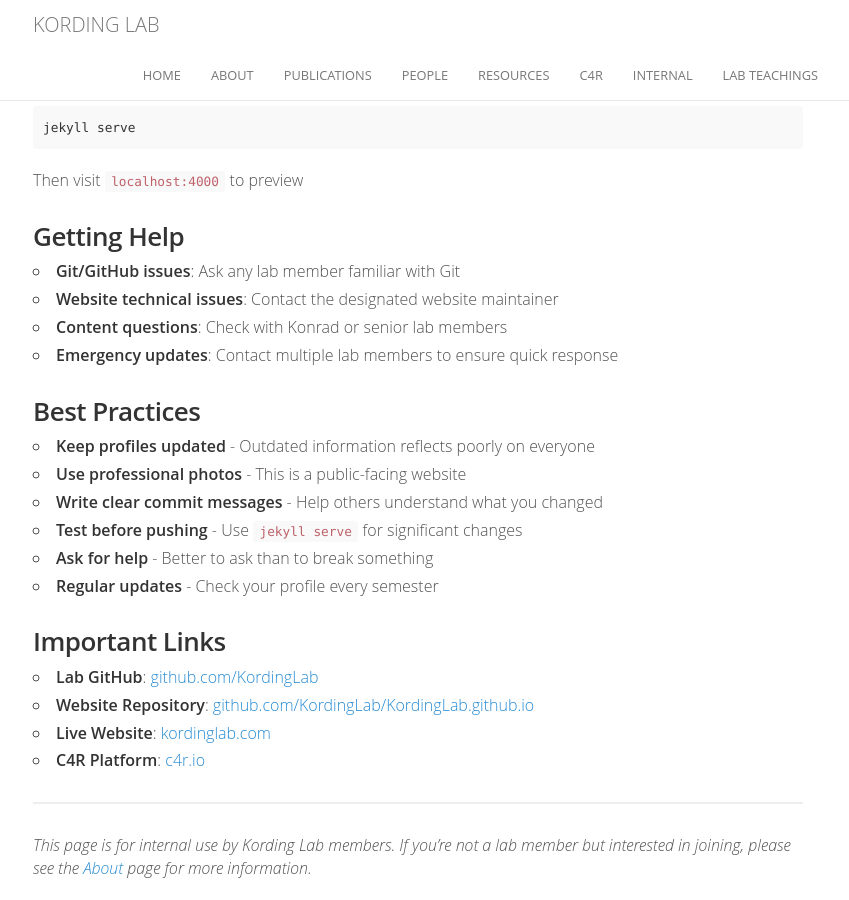
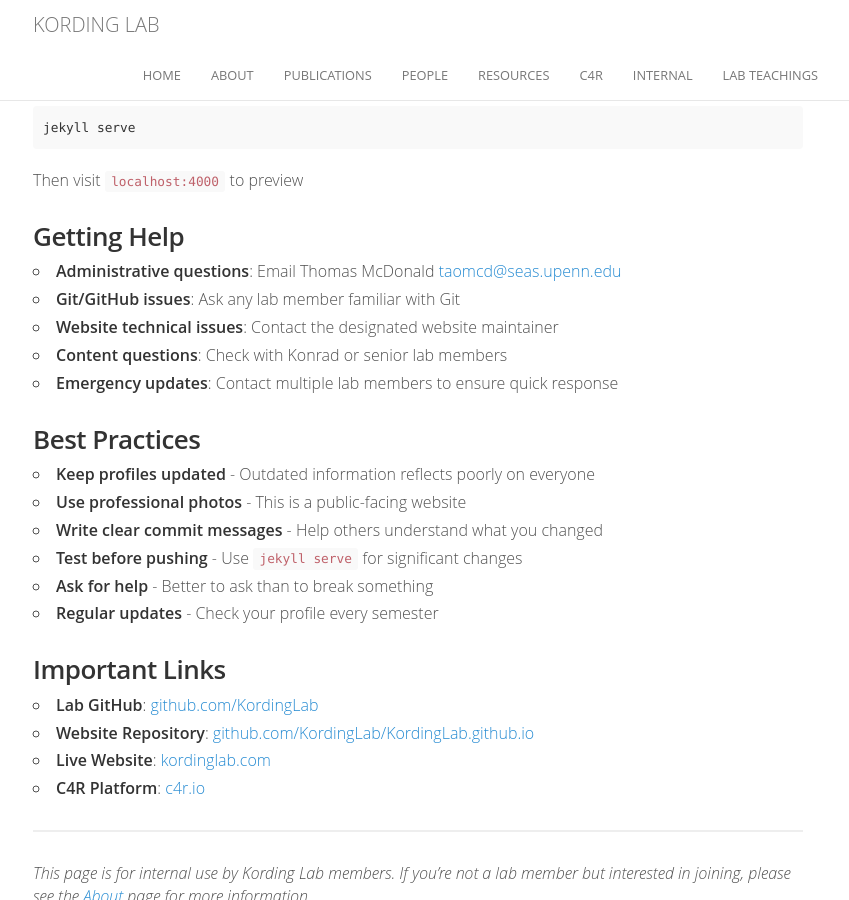
Before and after one commit to KordingLab/KordingLab.github.io, a Jekyll site: the page built from internal.md, in a window 1280 px wide and 900 px high, scrolled down 3348 px. Shown: the whole window, without its empty margins (222-1071 px from the left). Built offline with Jekyll 4.4.1, drawn with Linux system fonts in a browser that asks for light colours; comment, search, counter and statistics services are not loaded.

Commit message:
Add administrative contact to internal page
Added Thomas McDonald as the administrative contact for lab members with his email address taomcd@seas.upenn.edu

```diff
--- a/internal.md
+++ b/internal.md
@@ -147,6 +147,7 @@
 
 ### Getting Help
 
+- **Administrative questions**: Email Thomas McDonald <taomcd@seas.upenn.edu>
 - **Git/GitHub issues**: Ask any lab member familiar with Git
 - **Website technical issues**: Contact the designated website maintainer
 - **Content questions**: Check with Konrad or senior lab members
```
